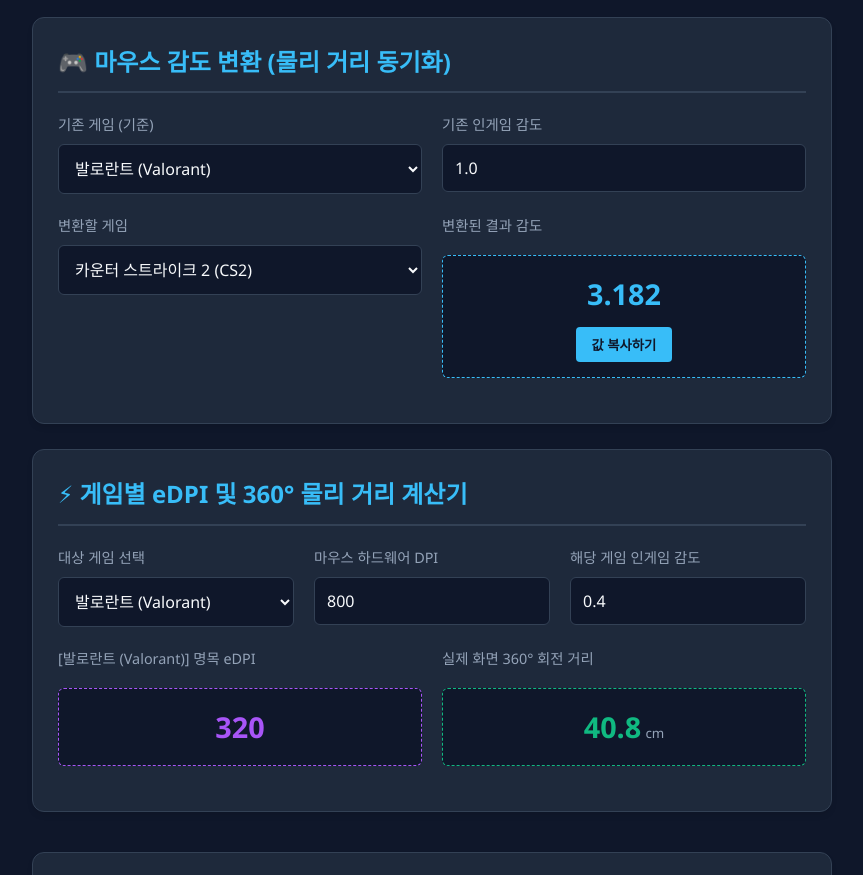
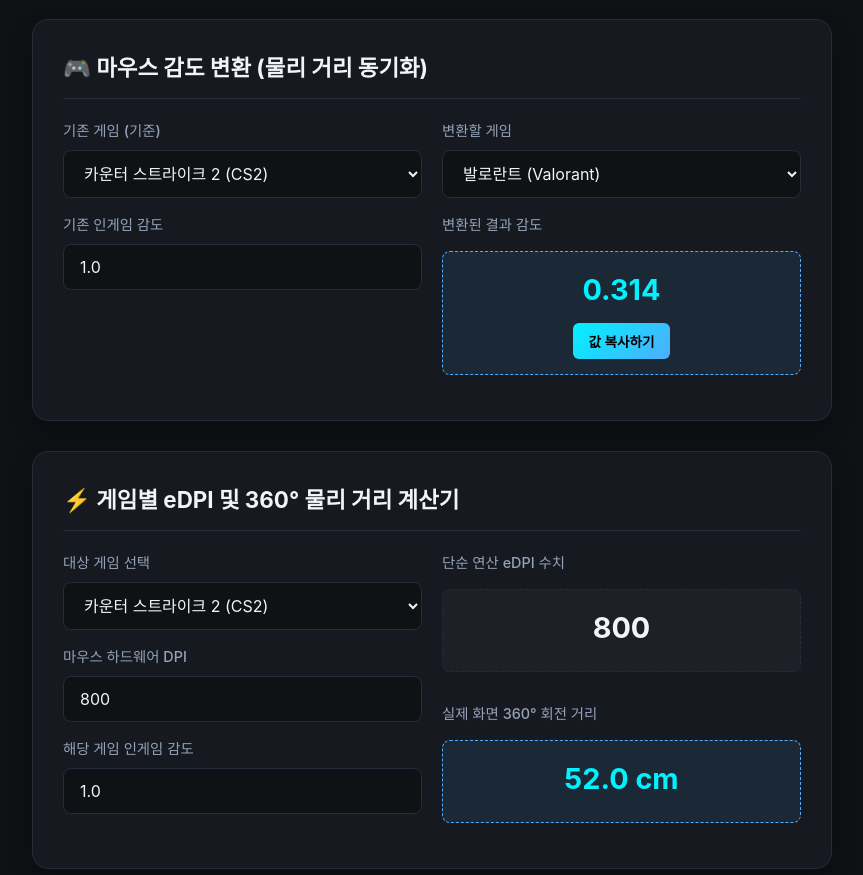
Before and after one commit to laserqsdf-glitch/ggsens, a plain HTML site: page index.html in a window 1280 px wide. Shown: the part 163-1038 px from the top of the page, without its empty margins (208-1071 px from the left). Drawn offline with Linux system fonts and the light colour scheme.

Commit message:
Update index.html

```diff
--- a/index.html
+++ b/index.html
@@ -3,31 +3,30 @@
 <head>
     <meta charset="UTF-8">
     <meta name="viewport" content="width=device-width, initial-scale=1.0">
-    <title>GGSens | 멀티 게임 감도 변환기 및 eDPI 계산기</title>
+    <title>AimBridgetool | 멀티 게임 감도 변환기 및 360° 거리 계산기</title>
     <style>
-        /* 기본 테마 및 레이아웃 (Gamers Dark Mode) */
         :root {
-            --bg-color: #0f172a;
-            --card-bg: #1e293b;
-            --accent-color: #38bdf8;
-            --accent-hover: #0ea5e9;
-            --text-main: #f8fafc;
+            --bg-color: #0f1115;
+            --card-bg: #161920;
+            --accent-color: #4facfe;
+            --accent-gradient: linear-gradient(135deg, #00f2fe 0%, #4facfe 100%);
+            --text-main: #f1f5f9;
             --text-muted: #94a3b8;
-            --border-color: #334155;
+            --border-color: #262c3a;
         }
 
         * {
             box-sizing: border-box;
             margin: 0;
             padding: 0;
-            font-family: 'Segoe UI', Tahoma, Geneva, Verdana, sans-serif;
+            font-family: 'Pretendard', -apple-system, BlinkMacSystemFont, system-ui, Roboto, sans-serif;
         }
 
         body {
             background-color: var(--bg-color);
             color: var(--text-main);
             line-height: 1.6;
-            padding: 20px;
+            padding: 40px 20px;
         }
 
         .container {
@@ -37,137 +36,151 @@
 
         header {
             text-align: center;
-            padding: 40px 0 20px 0;
+            margin-bottom: 40px;
         }
 
         header h1 {
             font-size: 2.5rem;
-            color: var(--accent-color);
+            background: var(--accent-gradient);
+            -webkit-background-clip: text;
+            -webkit-text-fill-color: transparent;
             margin-bottom: 10px;
+            font-weight: 800;
+            letter-spacing: -0.05em;
         }
 
         header p {
             color: var(--text-muted);
+            font-size: 1.1rem;
         }
 
-        /* 카드 스타일 */
         .card {
             background-color: var(--card-bg);
             border: 1px solid var(--border-color);
-            border-radius: 12px;
-            padding: 25px;
-            margin-bottom: 25px;
-            box-shadow: 0 4px 6px -1px rgb(0 0 0 / 0.1);
+            border-radius: 16px;
+            padding: 30px;
+            margin-bottom: 30px;
+            box-shadow: 0 10px 25px rgba(0, 0, 0, 0.3);
         }
 
         .card h2 {
-            font-size: 1.5rem;
+            font-size: 1.4rem;
             margin-bottom: 20px;
-            border-bottom: 2px solid var(--border-color);
-            padding-bottom: 10px;
-            color: var(--accent-color);
+            display: flex;
+            align-items: center;
+            gap: 10px;
+            border-bottom: 1px solid var(--border-color);
+            padding-bottom: 12px;
         }
 
-        /* 폼 요소 스타일 */
-        .grid {
+        .grid-2 {
             display: grid;
-            grid-template-columns: repeat(auto-fit, minmax(200px, 1fr));
+            grid-template-columns: 1fr 1fr;
             gap: 20px;
-            margin-bottom: 20px;
         }
 
-        .form-group {
-            display: flex;
-            flex-direction: column;
+        @media (max-width: 600px) {
+            .grid-2 {
+                grid-template-columns: 1fr;
+            }
         }
 
-        .form-group label {
-            font-size: 0.9rem;
-            margin-bottom: 8px;
-            color: var(--text-muted);
+        .input-group {
+            margin-bottom: 15px;
         }
 
-        .form-group select, .form-group input {
+        .input-group label {
+            display: block;
+            font-size: 0.9rem;
+            color: var(--text-muted);
+            margin-bottom: 8px;
+            font-weight: 500;
+        }
+
+        .input-group select, .input-group input {
+            width: 100%;
+            padding: 12px 16px;
             background-color: var(--bg-color);
             border: 1px solid var(--border-color);
+            border-radius: 8px;
             color: var(--text-main);
-            padding: 12px;
-            border-radius: 6px;
             font-size: 1rem;
-            outline: none;
-            transition: border-color 0.2s;
+            transition: all 0.2s;
         }
 
-        .form-group select:focus, .form-group input:focus {
+        .input-group select:focus, .input-group input:focus {
+            outline: none;
             border-color: var(--accent-color);
+            box-shadow: 0 0 0 3px rgba(79, 172, 254, 0.2);
         }
 
-        /* 결과 창 스타일 */
         .result-box {
-            background-color: var(--bg-color);
+            background: rgba(79, 172, 254, 0.1);
             border: 1px dashed var(--accent-color);
-            border-radius: 6px;
+            border-radius: 8px;
             padding: 15px;
             text-align: center;
-            margin-top: 10px;
+            margin-top: 15px;
         }
 
-        .result-box span {
+        .result-val {
             font-size: 1.8rem;
-            font-weight: bold;
-            color: var(--accent-color);
+            font-weight: 700;
+            color: #00f2fe;
+            margin-bottom: 5px;
         }
 
         .btn-copy {
-            background-color: var(--accent-color);
-            color: var(--bg-color);
+            background: var(--accent-gradient);
+            color: #000;
+            font-weight: 600;
             border: none;
             padding: 8px 16px;
-            border-radius: 4px;
-            font-weight: bold;
+            border-radius: 6px;
             cursor: pointer;
-            margin-top: 10px;
-            transition: background-color 0.2s;
+            font-size: 0.85rem;
+            margin-top: 5px;
+            transition: opacity 0.2s;
         }
 
         .btn-copy:hover {
-            background-color: var(--accent-hover);
+            opacity: 0.9;
         }
 
-        /* 안내 및 설명 섹션 (애드센스 통과용 고품질 콘텐츠) */
         .info-section {
-            margin-top: 40px;
+            background-color: transparent;
+            border: none;
+            padding: 10px 5px;
         }
 
         .info-section h3 {
-            font-size: 1.2rem;
-            margin: 20px 0 10px 0;
+            font-size: 1.1rem;
+            margin-top: 20px;
+            margin-bottom: 8px;
             color: var(--accent-color);
         }
 
         .info-section p, .info-section ul {
             color: var(--text-muted);
             font-size: 0.95rem;
-            margin-bottom: 15px;
+            margin-bottom: 12px;
+        }
+
+        .info-section ul {
             padding-left: 20px;
         }
 
-        .info-section ul li {
-            margin-bottom: 5px;
-        }
-
-        .warning-text {
-            color: #ef4444 !important;
-            font-weight: bold;
+        .info-section li {
+            margin-bottom: 6px;
         }
 
         footer {
             text-align: center;
             margin-top: 5px;
-            padding: 20px;
+            padding-top: 20px;
+            border-top: 1px solid var(--border-color);
             color: var(--text-muted);
             font-size: 0.85rem;
-            border-top: 1px solid var(--border-color);
         }
     </style>
 </head>
@@ -175,16 +188,36 @@
 
 <div class="container">
     <header>
-        <h1>GGSens</h1>
+        <h1>AimBridgetool</h1>
         <p>인기 게임 8종 지원 마우스 감도 변환 유틸리티 및 정밀 거리 계산기</p>
     </header>
 
     <div class="card">
         <h2>🎮 마우스 감도 변환 (물리 거리 동기화)</h2>
-        <div class="grid">
-            <div class="form-group">
-                <label for="fromGame">기존 게임 (기준)</label>
-                <select id="fromGame">
+        <div class="grid-2">
+            <div>
+                <div class="input-group">
+                    <label for="from-game">기존 게임 (기준)</label>
+                    <select id="from-game" onchange="convertSensitivity()">
+                        <option value="valorant">발로란트 (Valorant)</option>
+                        <option value="cs2" selected>카운터 스트라이크 2 (CS2)</option>
+                        <option value="pubg">배틀그라운드 (PUBG)</option>
+                        <option value="overwatch">오버워치 2 (Overwatch 2)</option>
+                        <option value="apex">에이펙스 레전드 (Apex Legends)</option>
+                        <option value="cod">콜 오브 듀티 (Call of Duty)</option>
+                        <option value="gta5">GTA V / 온라인</option>
+                        <option value="cyberpunk">사이버펑크 2077</option>
+                    </select>
+                </div>
+                <div class="input-group">
+                    <label for="from-sens">기존 인게임 감도</label>
+                    <input type="number" id="from-sens" value="1.0" step="0.01" min="0" oninput="convertSensitivity()">
+                </div>
+            </div>
+            <div>
+                <div class="input-group">
+                    <label for="to-game">변환할 게임</label>
+                    <select id="to-game" onchange="convertSensitivity()">
                         <option value="valorant" selected>발로란트 (Valorant)</option>
                         <option value="cs2">카운터 스트라이크 2 (CS2)</option>
                         <option value="pubg">배틀그라운드 (PUBG)</option>
@@ -195,16 +228,24 @@
                         <option value="cyberpunk">사이버펑크 2077</option>
                     </select>
                 </div>
-            <div class="form-group">
-                <label for="inputSens">기존 인게임 감도</label>
-                <input type="number" id="inputSens" value="1.0" step="0.001" min="0">
+                <div class="input-group">
+                    <label>변환된 결과 감도</label>
+                    <div class="result-box">
+                        <div class="result-val" id="calc-result">0.314</div>
+                        <button class="btn-copy" onclick="copyResult()">값 복사하기</button>
+                    </div>
+                </div>
+            </div>
         </div>
     </div>
 
-        <div class="grid">
-            <div class="form-group">
-                <label for="toGame">변환할 게임</label>
-                <select id="toGame">
+    <div class="card">
+        <h2>⚡ 게임별 eDPI 및 360° 물리 거리 계산기</h2>
+        <div class="grid-2">
+            <div>
+                <div class="input-group">
+                    <label for="calc-game">대상 게임 선택</label>
+                    <select id="calc-game" onchange="calculateMetrics()">
                         <option value="valorant">발로란트 (Valorant)</option>
                         <option value="cs2" selected>카운터 스트라이크 2 (CS2)</option>
                         <option value="pubg">배틀그라운드 (PUBG)</option>
@@ -215,53 +256,27 @@
                         <option value="cyberpunk">사이버펑크 2077</option>
                     </select>
                 </div>
-            <div class="form-group">
-                <label>변환된 결과 감도</label>
-                <div class="result-box">
-                    <span id="outputSens">3.182</span><br>
-                    <button class="btn-copy" onclick="copyResult()">값 복사하기</button>
+                <div class="input-group">
+                    <label for="calc-dpi">마우스 하드웨어 DPI</label>
+                    <input type="number" id="calc-dpi" value="800" step="50" min="1" oninput="calculateMetrics()">
+                </div>
+                <div class="input-group">
+                    <label for="calc-sens">해당 게임 인게임 감도</label>
+                    <input type="number" id="calc-sens" value="1.0" step="0.01" min="0" oninput="calculateMetrics()">
                 </div>
             </div>
+            <div style="display: flex; flex-direction: column; justify-content: center; gap: 15px;">
+                <div class="input-group">
+                    <label>단순 연산 eDPI 수치</label>
+                    <div class="result-box" style="background: rgba(255,255,255,0.03); border-color: var(--border-color);">
+                        <div class="result-val" id="edpi-result" style="color: var(--text-main);">800</div>
                     </div>
                 </div>
-
-    <div class="card">
-        <h2>⚡ 게임별 eDPI 및 360° 물리 거리 계산기</h2>
-        <div class="grid">
-            <div class="form-group">
-                <label for="edpiGame">대상 게임 선택</label>
-                <select id="edpiGame">
-                    <option value="valorant" selected>발로란트 (Valorant)</option>
-                    <option value="cs2">카운터 스트라이크 2 (CS2)</option>
-                    <option value="pubg">배틀그라운드 (PUBG)</option>
-                    <option value="overwatch">오버워치 2 (Overwatch 2)</option>
-                    <option value="apex">에이펙스 레전드 (Apex Legends)</option>
-                    <option value="cod">콜 오브 듀티 (Call of Duty)</option>
-                    <option value="gta5">GTA V / 온라인</option>
-                    <option value="cyberpunk">사이버펑크 2077</option>
-                </select>
+                <div class="input-group">
+                    <label>실제 화면 360° 회전 거리</label>
+                    <div class="result-box">
+                        <div class="result-val" id="distance-result">52.0 cm</div>
                     </div>
-            <div class="form-group">
-                <label for="edpiDpi">마우스 하드웨어 DPI</label>
-                <input type="number" id="edpiDpi" value="800" step="50" min="0">
-            </div>
-            <div class="form-group">
-                <label for="edpiSens">해당 게임 인게임 감도</label>
-                <input type="number" id="edpiSens" value="0.4" step="0.001" min="0">
-            </div>
-        </div>
-
-        <div class="grid" style="margin-top: 10px;">
-            <div class="form-group">
-                <label id="edpiResultLabel">단순 연산 eDPI 수치</label>
-                <div class="result-box" style="border-color: #a855f7;">
-                    <span id="outputEdpi" style="color: #a855f7;">320</span>
-                </div>
-            </div>
-            <div class="form-group">
-                <label>실제 화면 360° 회전 거리</label>
-                <div class="result-box" style="border-color: #10b981;">
-                    <span id="outputCm" style="color: #10b981;">41.3</span> <small style="color: var(--text-muted);">cm</small>
                 </div>
             </div>
         </div>
@@ -269,116 +284,96 @@
 
     <div class="card info-section">
         <h2>⚠️ 게이머가 반드시 알아야 할 감도 상식</h2>
-
-        <h3 class="warning-text">🚨 왜 eDPI 숫자가 같아도 실제 마우스 속도는 다를까요?</h3>
-        <p>개념적으로 eDPI(Effective DPI)는 단순히 <code style="background:#0f172a; padding:2px 6px; border-radius:4px;">마우스 DPI × 인게임 감도</code>를 곱한 명목상 수치입니다. 하지만 **게임 엔진마다 인게임 감도 수치에 곱해지는 고유 배율(Yaw 값)이 완전히 다릅니다.**</p>
+        <h3>🚨 왜 eDPI 숫자가 같아도 실제 마우스 속도는 다를까요?</h3>
+        <p>개념적으로 eDPI(Effective DPI)는 단순히 <code>마우스 DPI × 인게임 감도</code>를 곱한 명목상 수치입니다. 하지만 <strong>게임 엔진마다 인게임 감도 수치에 곱해지는 고유 배율(Yaw 값)이 완전히 다릅니다.</strong></p>
         <p>예를 들어, 똑같이 DPI 800에 감도 1.0을 입력하면 두 게임 모두 eDPI는 800으로 동일하게 계산됩니다. 하지만 실제 마우스 패드 위에서 캐릭터를 한 바퀴(360도) 돌려보면 다음과 같은 엄청난 차이가 발생합니다.</p>
         <ul>
             <li><strong>발로란트 (eDPI 800):</strong> 한 바퀴 도는 데 약 <strong>16.5cm</strong> 필요 (매우 빠름)</li>
             <li><strong>카운터 스트라이크 2 (eDPI 800):</strong> 한 바퀴 도는 데 약 <strong>52.0cm</strong> 필요 (매우 느림)</li>
         </ul>
-        <p>즉, 게임이 다르면 eDPI 숫자를 똑같이 맞추는 것은 아무런 의미가 없습니다. 서로 다른 게임 간에 완벽히 동일한 '손맛(근육 기억)'을 유지하고 싶다면, 본 사이트 상단의 **[마우스 감도 변환]** 기능을 이용해 실제 360도 회전 거리를 동기화해 주어야 합니다.</p>
+        <p>즉, 게임이 다르면 eDPI 숫자를 똑같이 맞추는 것은 아무런 의미가 없습니다. 서로 다른 게임 간에 완벽히 동일한 '손맛(근육 기억)'을 유지하고 싶다면, 본 사이트 상단의 <strong>[마우스 감도 변환]</strong> 기능을 이용해 실제 360도 회전 거리를 동기화해 주어야 합니다.</p>
 
         <h3>🔒 개인정보처리방침 (Privacy Policy)</h3>
-        <p>GGSens는 이용자가 입력한 어떠한 감도 데이터나 하드웨어 정보도 서버에 수집 및 저장하지 않습니다. 모든 계산은 브라우저 스크립트를 통해 사용자 PC 내부에서 독립적으로 수행됩니다. 본 웹사이트는 구글 애드센스 광고 게재를 위한 식별 쿠키를 사용할 수 있습니다.</p>
+        <p>AimBridgetool은 이용자가 입력한 어떠한 감도 데이터나 하드웨어 정보도 서버에 수집 및 저장하지 않습니다. 모든 계산은 브라우저 스크립트를 통해 사용자 PC 내부에서 독립적으로 수행됩니다. 본 웹사이트는 구글 애드센스 광고 게재를 위한 식별 쿠키를 사용할 수 있습니다.</p>
     </div>
 
     <footer>
-        <p>© 2026 GGSens. All Rights Reserved. 본 사이트는 게이머들을 위한 순수 유틸리티 정적 페이지입니다.</p>
+        <p>© 2026 AimBridgetool. All Rights Reserved. 본 사이트는 게이머들을 위한 순수 유틸리티 정적 페이지입니다.</p>
     </footer>
 </div>
 
 <script>
-    // 카운터 스트라이크 2 / 에이펙스 레전드(소스 엔진 계열)를 기준점 1.0으로 잡은 변환 계수 테이블
-    const gameFactors = {
-        cs2: 1.0,
-        apex: 1.0,
-        valorant: 0.31428571428,
-        overwatch: 3.3333333333,
-        cod: 3.3333333333,
-        pubg: 43.0,
-        gta5: 4.5,
-        cyberpunk: 1.2
+    // 게임별 고유 인게임 Yaw 값 상수 정의
+    const yawValues = {
+        valorant: 0.07,
+        cs2: 0.022,
+        apex: 0.022,
+        cod: 0.022,
+        overwatch: 0.0066,
+        pubg: 0.002211,
+        gta5: 0.0055,
+        cyberpunk: 0.0022
     };
 
-    const fromGameSelect = document.getElementById('fromGame');
-    const toGameSelect = document.getElementById('toGame');
-    const inputSens = document.getElementById('inputSens');
-    const outputSens = document.getElementById('outputSens');
+    // 감도 변환 로직
+    function convertSensitivity() {
+        const fromGame = document.getElementById('from-game').value;
+        const toGame = document.getElementById('to-game').value;
+        const fromSens = parseFloat(document.getElementById('from-sens').value) || 0;
 
-    const edpiGameSelect = document.getElementById('edpiGame');
-    const edpiDpi = document.getElementById('edpiDpi');
-    const edpiSens = document.getElementById('edpiSens');
-    const outputEdpi = document.getElementById('outputEdpi');
-    const outputCm = document.getElementById('outputCm');
-    const edpiResultLabel = document.getElementById('edpiResultLabel');
-
-    // 마우스 감도 변환 메인 알고리즘
-    function calculateSensitivity() {
-        const fromGame = fromGameSelect.value;
-        const toGame = toGameSelect.value;
-        const sensValue = parseFloat(inputSens.value);
-
-        if (isNaN(sensValue) || sensValue < 0) {
-            outputSens.innerText = "0.000";
+        if (fromSens <= 0) {
+            document.getElementById('calc-result').innerText = '0.000';
             return;
         }
 
-        const baseSens = sensValue / gameFactors[fromGame];
-        const convertedSens = baseSens * gameFactors[toGame];
-        outputSens.innerText = convertedSens.toFixed(3);
+        const fromYaw = yawValues[fromGame];
+        const toYaw = yawValues[toGame];
+
+        // 물리적 360도 거리를 완벽히 일치시키는 변환 공식
+        const toSens = (fromSens * fromYaw) / toYaw;
+
+        document.getElementById('calc-result').innerText = toSens.toFixed(3);
     }
 
-    // eDPI 및 실제 360도 회전 물리 거리(cm) 동시 연산 로직
-    function calculateEdpi() {
-        const game = edpiGameSelect.value;
-        const gameText = edpiGameSelect.options[edpiGameSelect.selectedIndex].text;
-        const dpi = parseFloat(edpiDpi.value);
-        const sens = parseFloat(edpiSens.value);
+    // eDPI 및 360도 회전 물리 거리 계산 로직
+    function calculateMetrics() {
+        const game = document.getElementById('calc-game').value;
+        const dpi = parseFloat(document.getElementById('calc-dpi').value) || 0;
+        const sens = parseFloat(document.getElementById('calc-sens').value) || 0;
 
-        edpiResultLabel.innerText = "[" + gameText + "] 명목 eDPI";
+        const edpi = dpi * sens;
+        document.getElementById('edpi-result').innerText = sens > 0 && dpi > 0 ? Math.round(edpi) : '0';
 
-        if (isNaN(dpi) || isNaN(sens) || dpi <= 0 || sens <= 0) {
-            outputEdpi.innerText = "0";
-            outputCm.innerText = "0.0";
+        if (dpi <= 0 || sens <= 0) {
+            document.getElementById('distance-result').innerText = '0.0 cm';
             return;
         }
 
-        // 1. 단순 eDPI 연산 (DPI * 감도)
-        const edpiValue = dpi * sens;
-        outputEdpi.innerText = Math.round(edpiValue);
+        const yaw = yawValues[game];
+        // 360도 회전 거리(cm) 공식 = (360 / (DPI * 감도 * Yaw)) * 2.54 (인치를 cm로 변환)
+        const distanceInCm = (360 / (dpi * sens * yaw)) * 2.54;
 
-        // 2. 게임별 고유 엔진 배율을 반영하여 소스엔진(CS2) 기준 실질 eDPI로 환산
-        const realBaseEdpi = edpiValue / gameFactors[game];
-
-        // 3. 실질 eDPI 기반 물리 회전 거리(cm) 도출 (CS2 800 eDPI 기준 약 51.95cm 공식 적용)
-        const cmPer360 = 41560 / realBaseEdpi;
-
-        outputCm.innerText = cmPer360.toFixed(1);
+        document.getElementById('distance-result').innerText = distanceInCm.toFixed(1) + ' cm';
     }
 
-    // 클립보드 복사 함수
+    // 결과값 클립보드 복사 함수
     function copyResult() {
-        const valueToCopy = outputSens.innerText;
-        navigator.clipboard.writeText(valueToCopy).then(() => {
-            alert("변환된 감도 수치(" + valueToCopy + ")가 클립보드에 복사되었습니다!");
+        const resultText = document.getElementById('calc-result').innerText;
+        navigator.clipboard.writeText(resultText).then(() => {
+            alert('감도 값이 클립보드에 복사되었습니다: ' + resultText);
         }).catch(err => {
-            alert("복사 실패! 브라우저 권한을 확인하거나 직접 복사해 주세요.");
+            alert('복사 실패! 직접 범위를 지정해 복사해 주세요.');
         });
     }
 
-    // 데이터 입력 및 변경 즉시 반영되는 이벤트 리스너
-    fromGameSelect.addEventListener('change', calculateSensitivity);
-    toGameSelect.addEventListener('change', calculateSensitivity);
-    inputSens.addEventListener('input', calculateSensitivity);
-
-    edpiGameSelect.addEventListener('change', calculateEdpi);
-    edpiDpi.addEventListener('input', calculateEdpi);
-    edpiSens.addEventListener('input', calculateEdpi);
-
-    // 웹페이지 로드 시 초기 연산 세팅
-    calculateSensitivity();
-    calculateEdpi();
+    // 초기 실행
+    window.onload = function() {
+        convertSensitivity();
+        calculateMetrics();
+    };
+</script>
+</body>
+</html>
 </script>
 
 </body>
```
Lines whose indentation alone changed are shown as unchanged.
